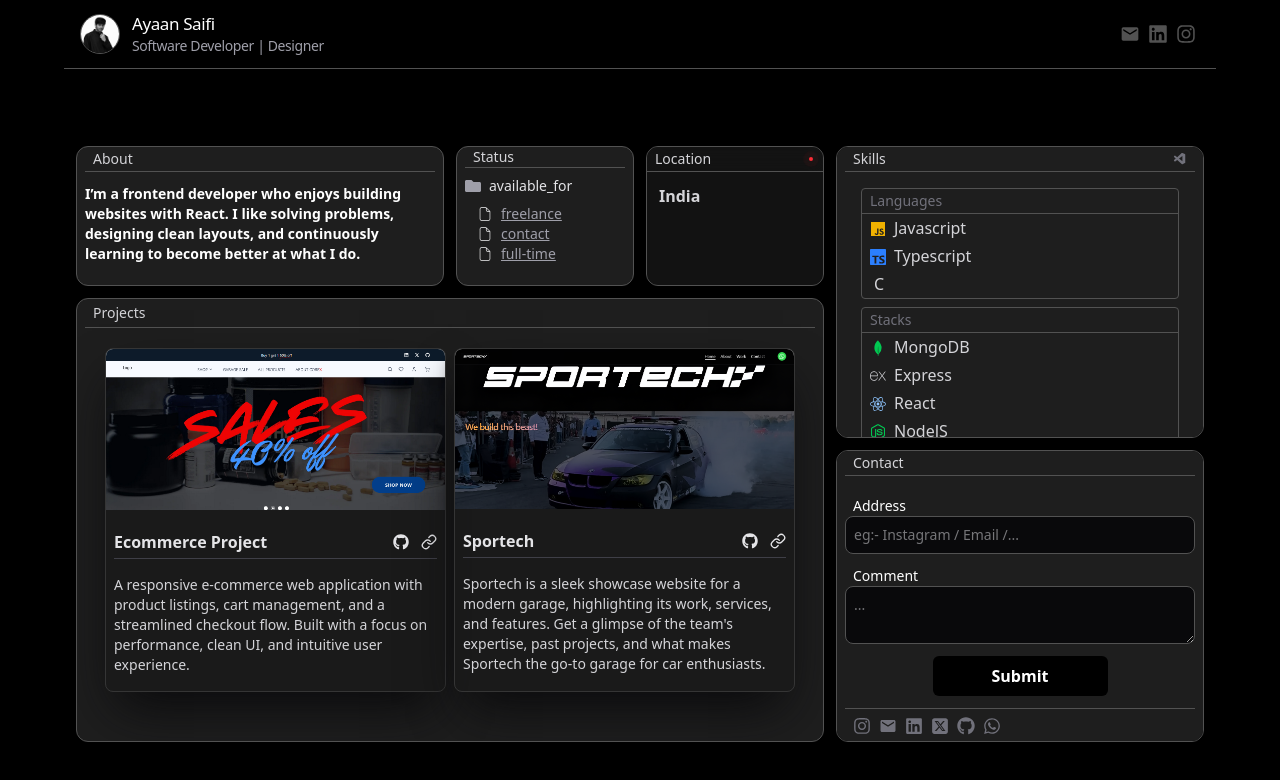
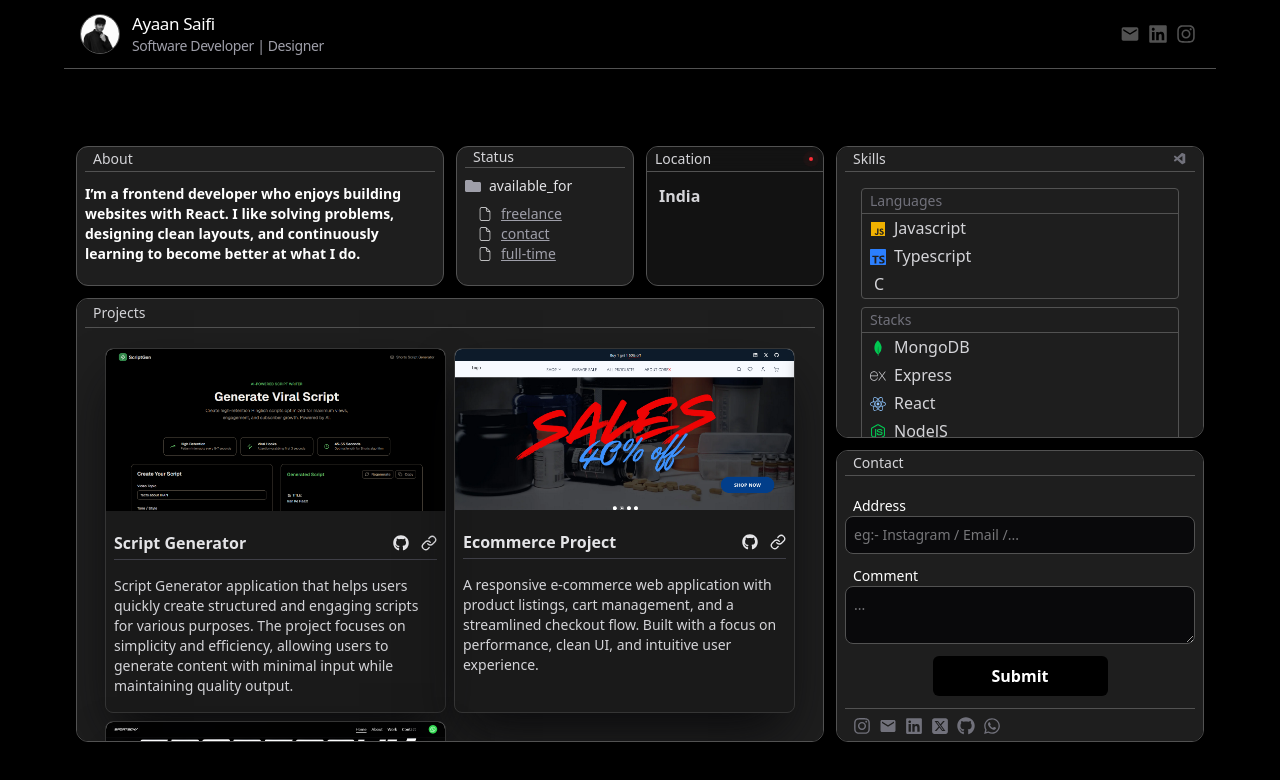
Before and after one commit to ayan-011/Ayaan-s-Portfolio, a React (Vite) app: page / in a window 1280 px wide. Shown: the top 780 px of the page. Built offline with nearby package versions, Linux system fonts and the light colour scheme; grey boxes are pictures that could not be loaded.

Commit message:
projects

```diff
--- a/src/projects/Projects.jsx
+++ b/src/projects/Projects.jsx
@@ -7,6 +7,14 @@ export function Project(){
      const cardsData = [
     {
       id: 1,
+      title: "Script Generator",
+      description: "Script Generator application that helps users quickly create structured and engaging scripts for various purposes. The project focuses on simplicity and efficiency, allowing users to generate content with minimal input while maintaining quality output.",
+      image: "/thumbnails/scriptgenerator.png",
+      live: "https://v0-you-tube-shorts-script-rosy.vercel.app/",
+      github: "https://github.com/ayan-011/script_generator"
+    },
+    {
+      id: 2,
       title: "Ecommerce Project",
       description: "A responsive e-commerce web application with product listings, cart management, and a streamlined checkout flow. Built with a focus on performance, clean UI, and intuitive user experience.",
       image: "/thumbnails/ecommerce.png",
@@ -14,7 +22,7 @@ export function Project(){
       github: "https://github.com/ayan-011/online-store"
     },
     {
-      id: 2,
+      id: 3,
       title: "Sportech",
       description: "Sportech is a sleek showcase website for a modern garage, highlighting its work, services, and features. Get a glimpse of the team's expertise, past projects, and what makes Sportech the go-to garage for car enthusiasts.",
       image: "/thumbnails/sportech.png",
```
